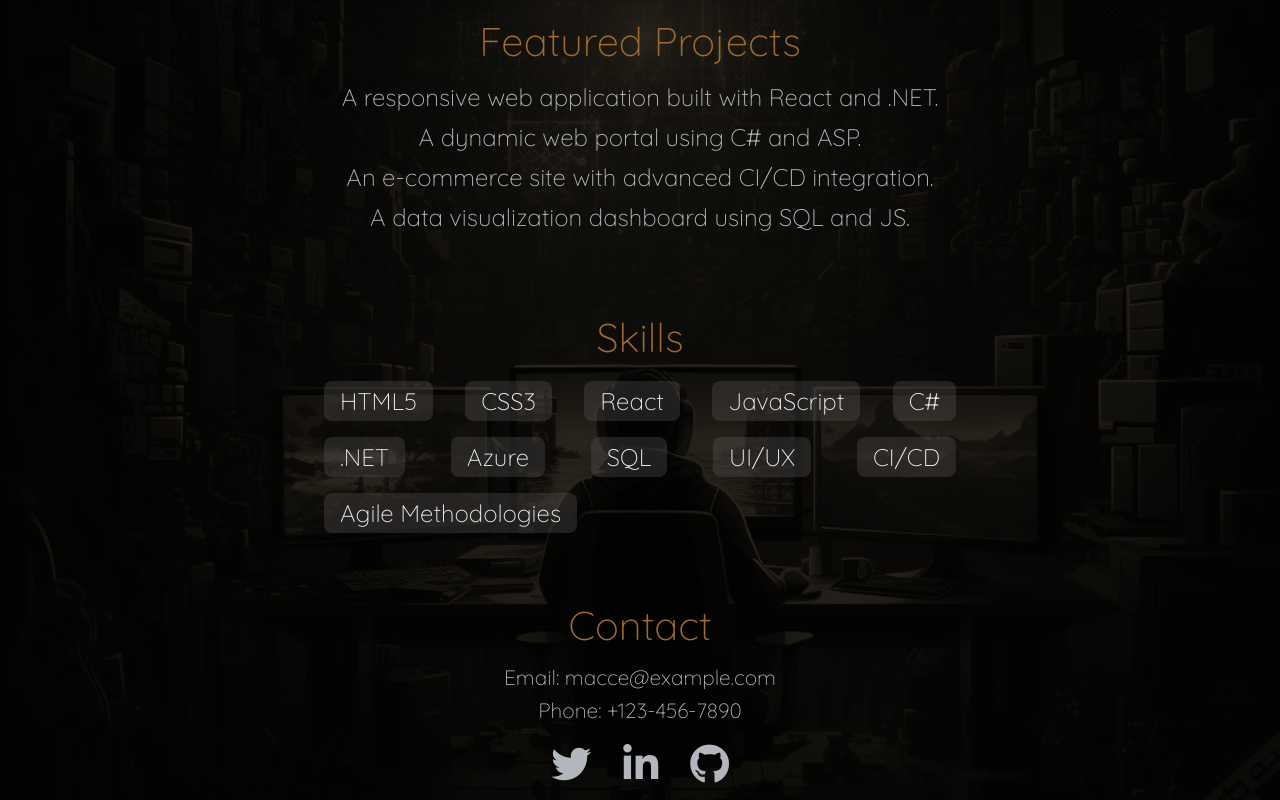
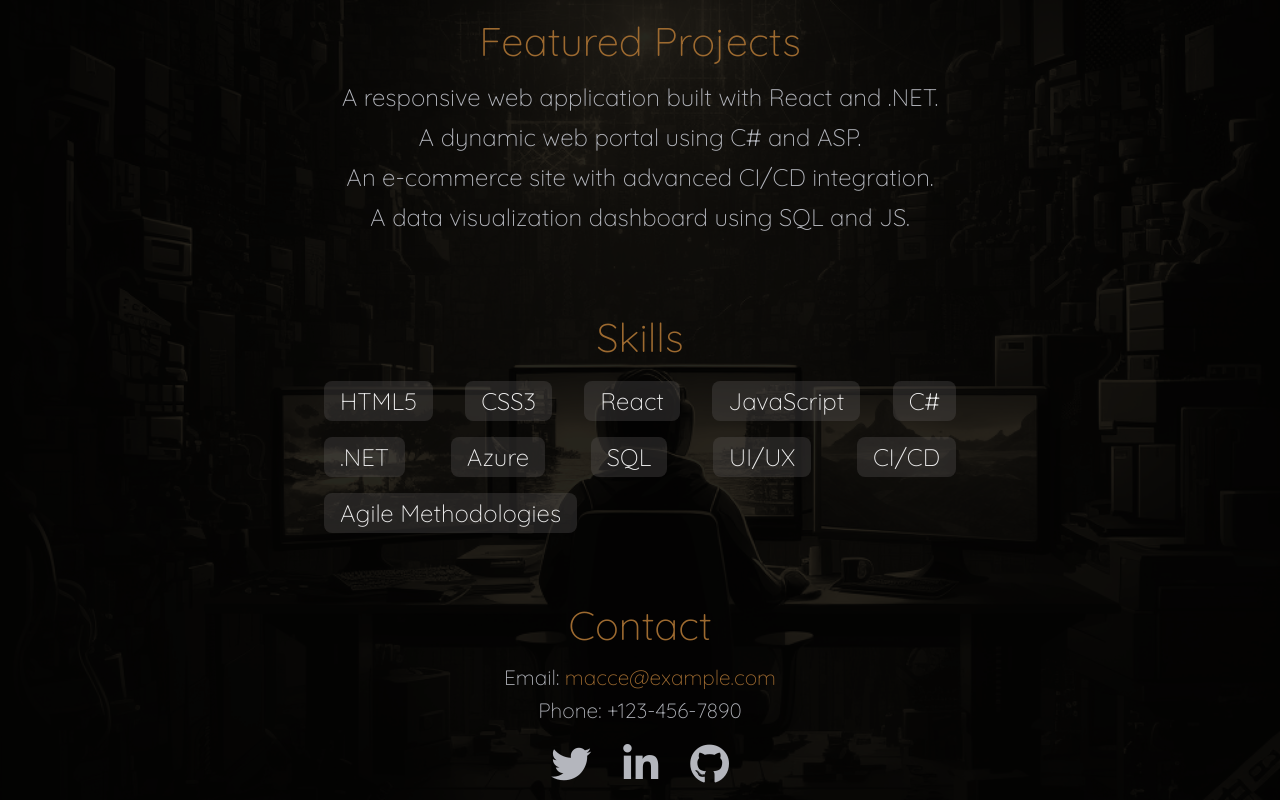
Before and after one commit to Maccee/Portfolio_UI-UX_Course, a React (Vite) app: page / in a window 1280 px wide. In both pictures the pointer is over the link "macce@example.com". Shown: the part 1409-2209 px from the top of the page. Built offline with nearby package versions, Linux system fonts and the light colour scheme.

Commit message:
animsfix

```diff
--- a/src/App.css
+++ b/src/App.css
@@ -158,6 +158,10 @@ li a:hover {
   text-decoration: none;
   transition: color 0.3s;
 }
+.contact a:hover {
+  color: #9d6a30;
+  animation: spinAndGrow 0.3s linear forwards;
+}
 .socialMedia a i:hover {
   color: #9d6a30;
   animation: spinAndGrow 0.3s linear forwards;
```
Also changed, not shown: src/App.jsx (+12 -6 lines), 4 other files (tests, documents, lock files or other folders).
